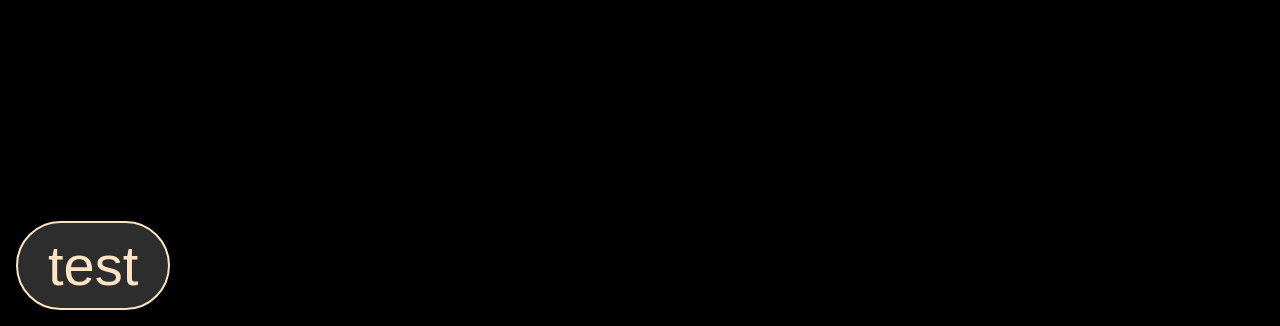
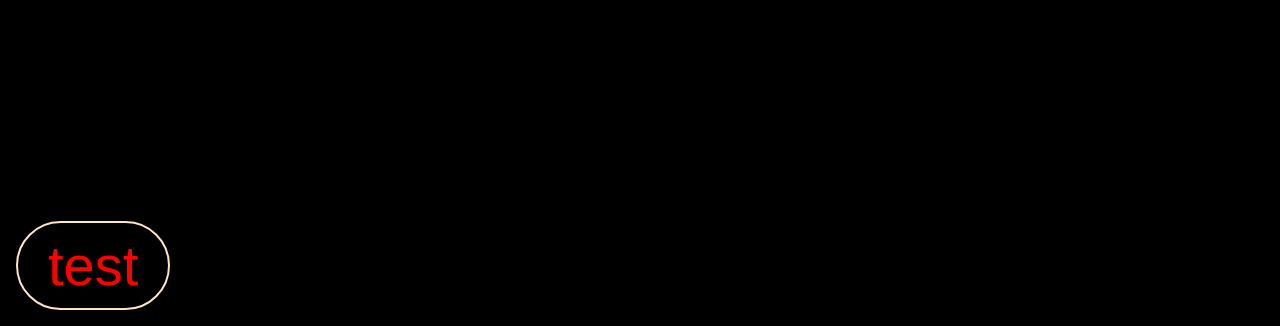
Before and after one commit to sys56Daemon/whatIsTime, a plain HTML site: page index.html in a window 1280 px wide. Shown: the part 542-868 px from the top of the page. Drawn offline with nearby package versions, Linux system fonts and the light colour scheme; a web font is replaced by a local one.

Commit message:
better styling

```diff
--- a/style.css
+++ b/style.css
@@ -49,8 +49,8 @@ body{
     padding: 30px;
     padding-bottom: 10px;
     padding-top: 10px;
-    background-color: rgb(45, 45, 45);
-    color: bisque;
+    background-color: rgb(0, 0, 0);
+    color: red;
 
 }
 
```
